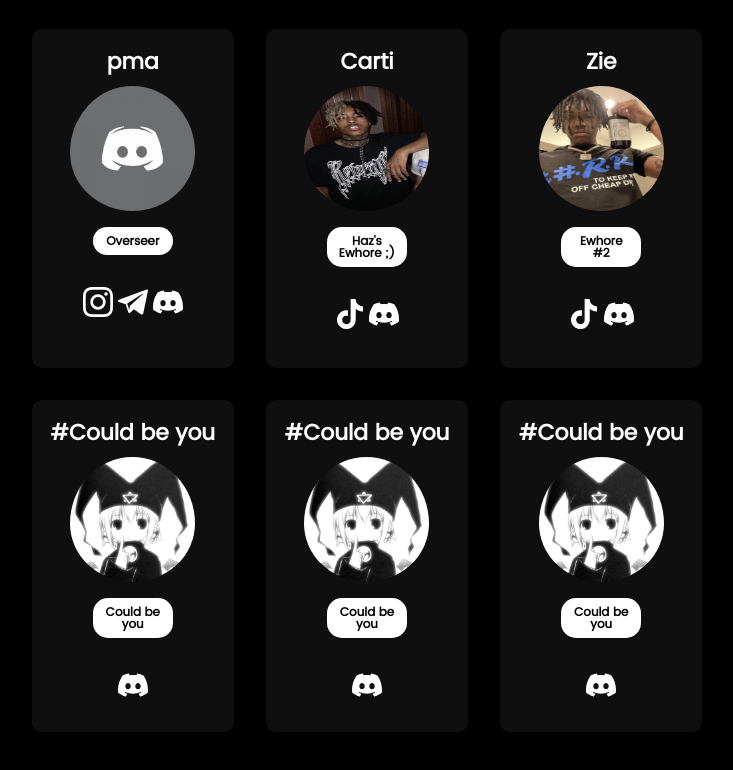
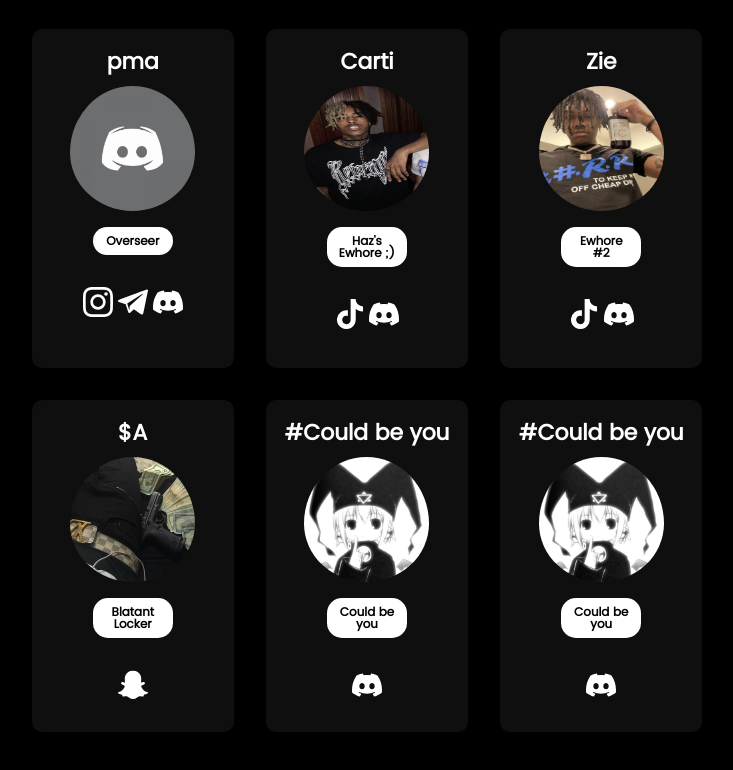
Before and after one commit to disbuted/disbuted.github.io, a plain HTML site: page hoa.html in a window 1280 px wide. Shown: the part 642-1412 px from the top of the page, without its empty margins (273-1006 px from the left). Drawn offline with Linux system fonts and the light colour scheme.

Commit message:
Update hoa.html

```diff
--- a/hoa.html
+++ b/hoa.html
@@ -98,11 +98,11 @@
 <div class="item">
 <div class="content">
 <div class="img-wrap">
-<a href="https://www.discord.gg/stomped" target="_blank">#Could be you</a>
-<img src="assets/img/pfp/attuid.jpg">
-<a id="button">Could be you</a>
+<a href="https://www.discord.gg/stomped" target="_blank">$A</a>
+<img src="assets/img/pfp/$A.png">
+<a id="button">Blatant Locker </a>
 <div class="socials">
-<a href="https://www.discord.gg/stomped" target="_blank"><img src="assets/img/icons/dc.svg"></a>
+<a href="https://snapchat.com/add/uw_qz" target="_blank"><img src="assets/img/icons/sc.svg"></a>
 </div>
 </div>
 </div>
```
